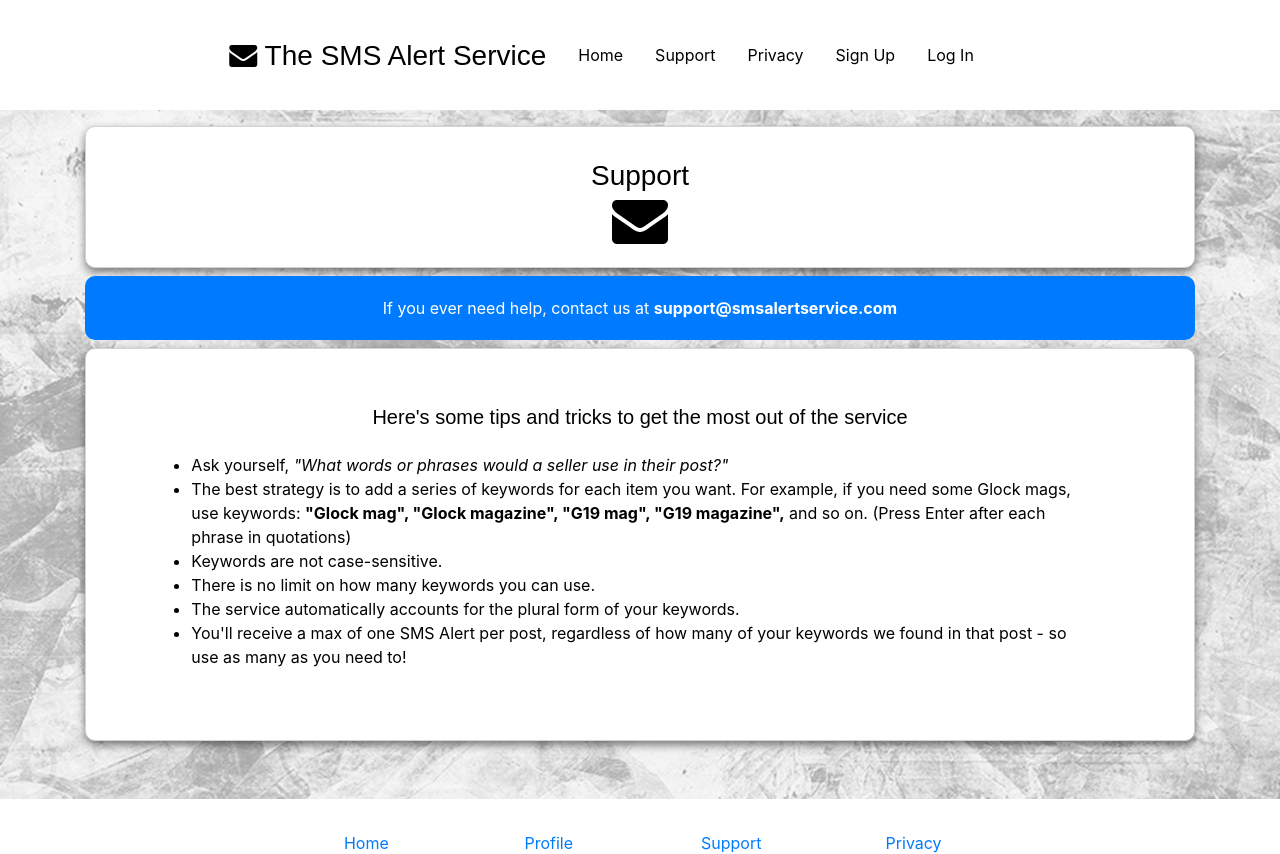
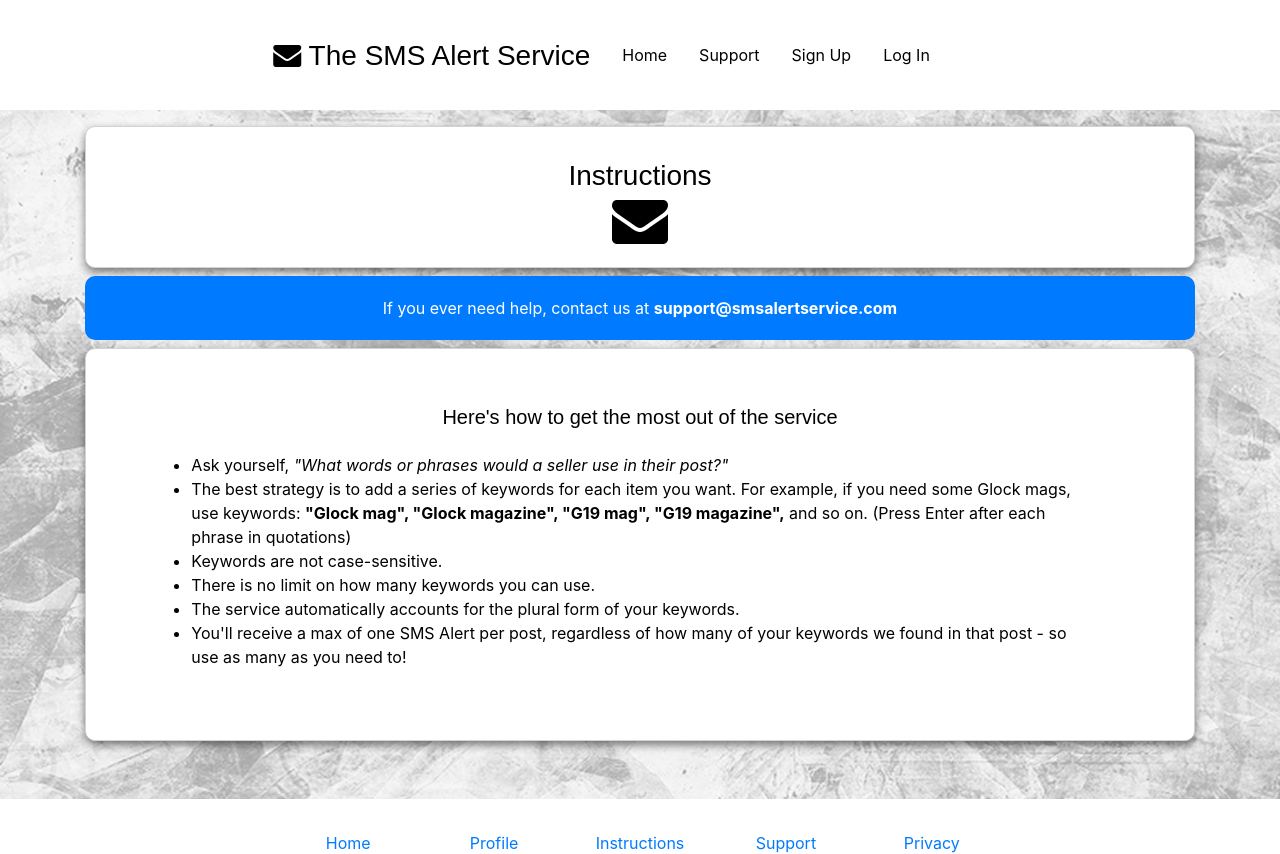
Before and after one commit to nicholas-konar/SMSAlertService, a Flask app: page /instructions in a window 1280 px wide. Shown: the top 854 px of the page. Run offline with Flask 2, Linux system fonts and the light colour scheme; parts of the project's set-up code (start-up, migrations or seed data) failed here and were passed over; some libraries are stand-ins or nearby versions.

Commit message:
rearrange various links, add links for instructions

```diff
--- a/SMSAlertService/SMSAlertService/static/style.css
+++ b/SMSAlertService/SMSAlertService/static/style.css
@@ -222,7 +222,9 @@ h5 {
   margin-bottom: 0% !important;
 }
 
-tr:nth-child(even){background-color: #dddddd;}
+tr:nth-child(even){
+  background-image: linear-gradient(to right, lightgray, white);
+}
 
 ul {
   padding-left: 5%;
@@ -360,8 +362,8 @@ body {
 }
 
 .footer-flex-item {
-  flex: 25% !important;
-  width: 25%;
+  flex: 20% !important;
+  width: 20%;
   text-align: center;
 }
 
--- a/SMSAlertService/SMSAlertService/templates/base.html
+++ b/SMSAlertService/SMSAlertService/templates/base.html
@@ -23,9 +23,6 @@
                 <a class="nav-item nav-link" href="/support">Support</a>
             </li>
             <li class="nav-item">
-                <a class="nav-item nav-link" href="/privacy">Privacy</a>
-            </li>
-            <li class="nav-item">
                 <a class="nav-item nav-link" href="/signup">Sign Up</a>
             </li>
             <li class="nav-item">
@@ -39,16 +36,10 @@
                 <a class="nav-item nav-link" href="/profile">My Profile</a>
             </li>
             <li class="nav-item">
-                <a class="nav-item nav-link" href="/edit-info">Edit Info</a>
-            </li>
-            <li class="nav-item">
                 <a class="nav-item nav-link" href="/support">Support</a>
             </li>
             <li class="nav-item">
-                <a class="nav-item nav-link" href="/privacy">Privacy</a>
-            </li>
-            <li class="nav-item">
-                <a class="nav-item nav-link" href="/logout">Logout</a>
+                <a class="nav-item nav-link" href="/logout">Log Out</a>
             </li>
             {% endif %}
         </ul>
@@ -83,6 +74,9 @@
             <a href="/profile">Profile</a>
         </div>
         <div class="footer-flex-item">
+            <a href="/instructions">Instructions</a>
+        </div>
+        <div class="footer-flex-item">
             <a href="/support">Support</a>
         </div>
         <div class="footer-flex-item">
--- a/SMSAlertService/SMSAlertService/templates/instructions.html
+++ b/SMSAlertService/SMSAlertService/templates/instructions.html
@@ -11,13 +11,13 @@
 
 <div class="container">
     <div class="box-area billboard">
-        <h3>Support<br/><i class="fa fa-envelope fa-2x"></i></h3>
+        <h3>Instructions<br/><i class="fa fa-envelope fa-2x"></i></h3>
     </div>
     <div class="info">
         If you ever need help, contact us at <strong>support@smsalertservice.com</strong>
     </div>
     <div class="box-area">
-        <h5>Here's some tips and tricks to get the most out of the service</h5>
+        <h5>Here's how to get the most out of the service</h5>
         <br/>
         <div class="mini-container">
             <ul>
```
Also changed, not shown: SMSAlertService/SMSAlertService/templates/home.html (+28 -11 lines), SMSAlertService/SMSAlertService/templates/profile.html (+8 -0 lines).
